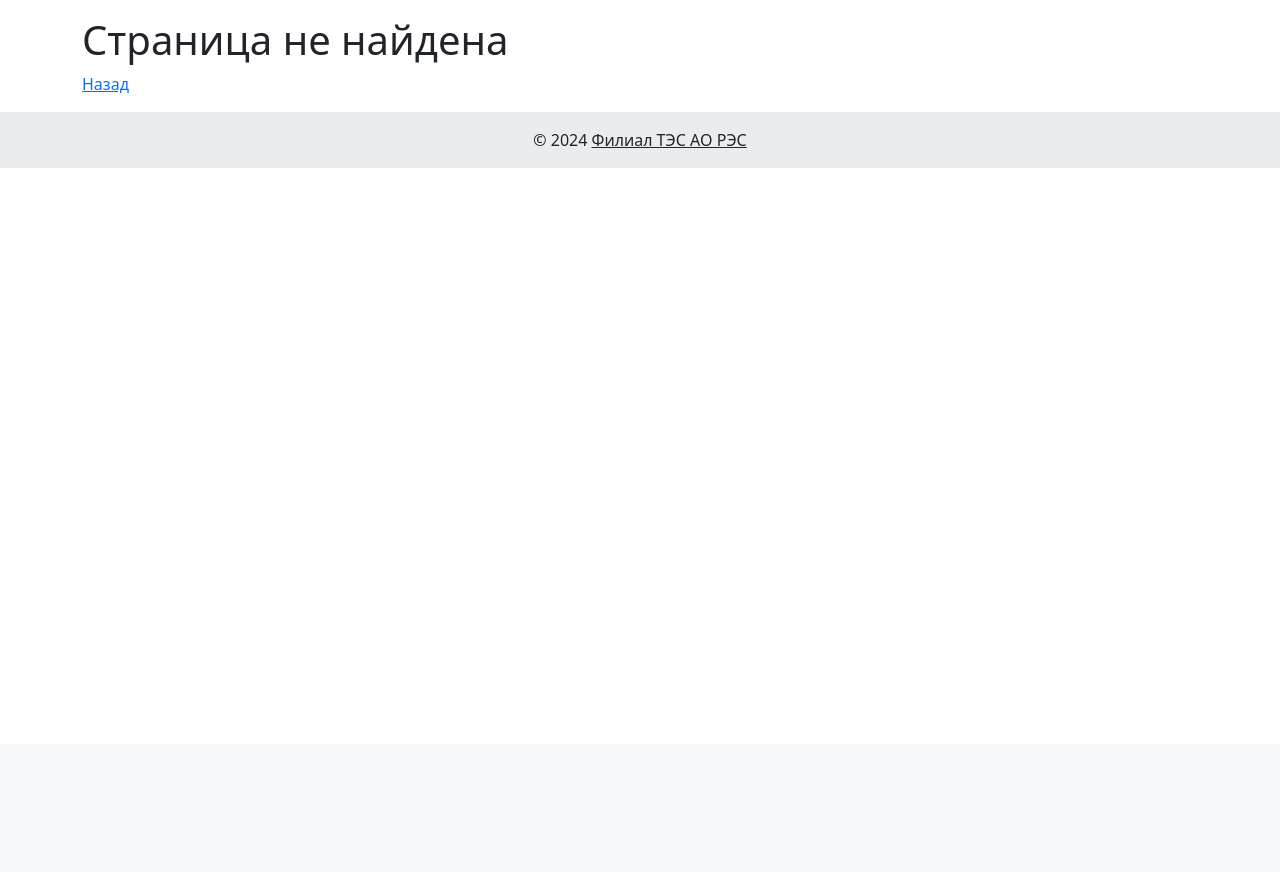
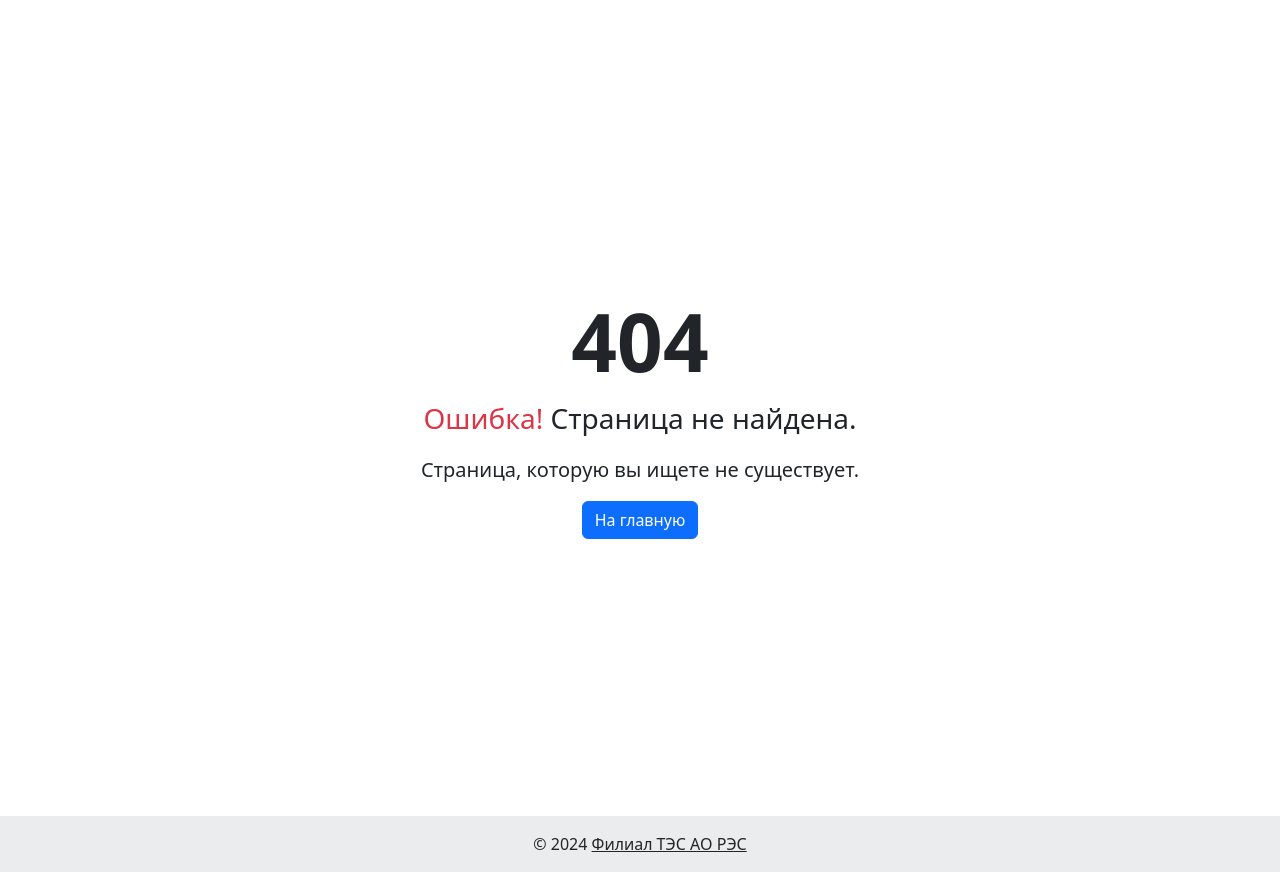
Before and after one commit to sergeycccv/ip_list, a Python web app: template app/templates/404.html in a window 1280 px wide. Shown: the part 56-928 px from the top of the page. Before the commit the page ends 800 px from the top, so only its background shows below. Run offline with Jinja, Linux system fonts and the light colour scheme; the template is opened without the code that fills it, so the values that code supplies are empty.

Commit message:
Глава 0.11 3

```diff
--- a/app/templates/404.html
+++ b/app/templates/404.html
@@ -1,6 +1,16 @@
 {% extends "base.html" %}
 
 {% block content %}
-    <h1>Страница не найдена</h1>
-    <p><a href="{{ url_for('index') }}">Назад</a></p>
+
+    <div class="d-flex align-items-center justify-content-center vh-100">
+        <div class="text-center">
+            <h1 class="display-1 fw-bold">404</h1>
+            <p class="fs-3"> <span class="text-danger">Ошибка!</span> Страница не найдена.</p>
+            <p class="lead">
+                Страница, которую вы ищете не существует.
+            </p>
+            <a href="{{ url_for('index') }}" class="btn btn-primary">На главную</a>
+        </div>
+    </div>
+
 {% endblock %}
--- a/app/templates/base.html
+++ b/app/templates/base.html
@@ -49,7 +49,6 @@
         </nav>
 
         <div class="container mt-3">
-
             {% with messages = get_flashed_messages() %}
                 {% if messages %}
                         {% for message in messages %}
@@ -59,7 +58,6 @@
             {% endwith %}
 
             {% block content %}{% endblock %}
-
         </div>
 
         <footer class="bg-body-tertiary text-center text-lg-start">
@@ -69,7 +67,6 @@
             </div>
         </footer>
 
-
         <script
             src="https://cdn.jsdelivr.net/npm/bootstrap@5.3.2/dist/js/bootstrap.bundle.min.js"
             integrity="sha384-C6RzsynM9kWDrMNeT87bh95OGNyZPhcTNXj1NW7RuBCsyN/o0jlpcV8Qyq46cDfL"
```
Also changed, not shown: app/templates/500.html (+12 -3 lines). Lines whose indentation alone changed are shown as unchanged.
